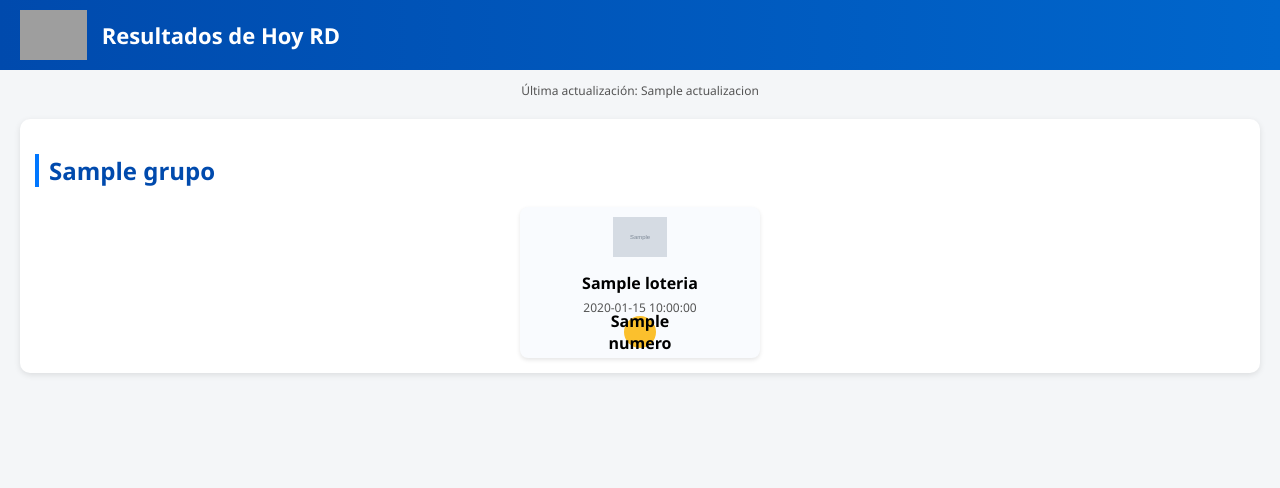
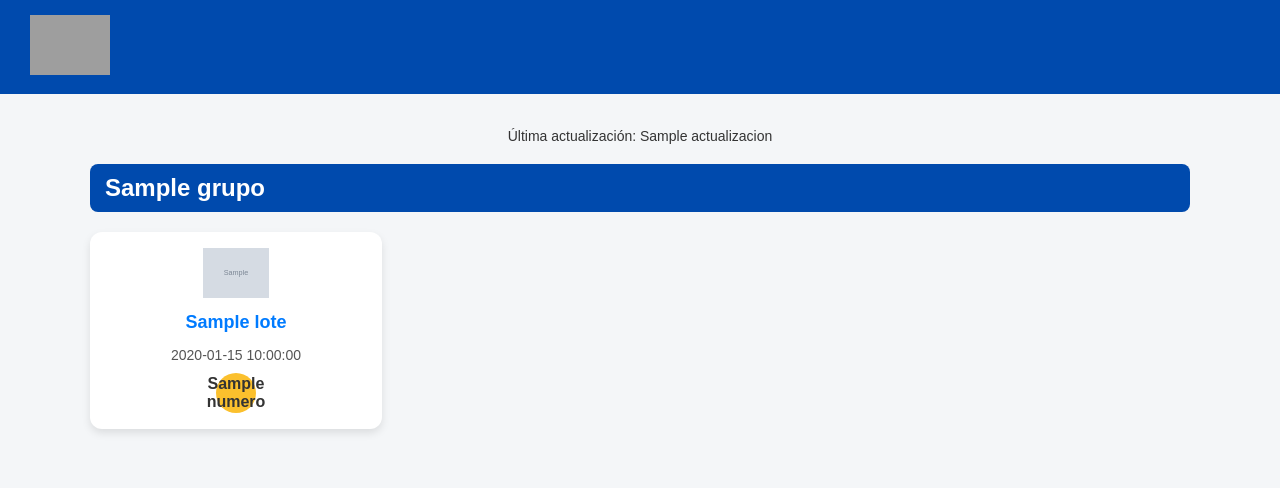
Before and after one commit to LaBalbaChuky/loterias-flask, a Flask app: template templates/resultados.html in a window 1280 px wide. Shown: the top 488 px of the page. Run offline with Flask 3, Linux system fonts and the light colour scheme; the template is opened without the code that fills it: most values are stand-ins (such as "Sample title", 1, 10 or a date in 2020); grey boxes marked "Sample" are stand-in pictures; grey boxes are pictures that could not be loaded.

Commit message:
Update resultados.html

```diff
--- a/templates/resultados.html
+++ b/templates/resultados.html
@@ -1,43 +1,56 @@
 <!DOCTYPE html>
 <html lang="es">
 <head>
-    <meta charset="UTF-8">
-    <title>Resultados de Hoy RD</title>
-    <style>
-        body { font-family: 'Segoe UI', sans-serif; background: #f4f6f8; margin: 0; padding: 0; }
-        header { background: linear-gradient(to right, #004aad, #0066cc); padding: 10px 20px; display: flex; align-items: center; gap: 15px; color: white; }
-        header img { height: 50px; width: auto; }
-        .titulo { font-size: 22px; font-weight: bold; }
+  <meta charset="UTF-8" />
+  <meta name="viewport" content="width=device-width, initial-scale=1.0"/>
+  <title>Resultados de Lotería</title>
+  <style>
+    body { font-family: Arial, sans-serif; background: #f4f6f8; margin: 0; padding: 0; color: #333; }
+    header { background: #004aad; padding: 15px; text-align: left; padding-left: 30px; }
+    header img { height: 60px; }
 
-        .grupo-loteria { margin: 20px; padding: 15px; background: white; border-radius: 10px; box-shadow: 0 2px 6px rgba(0,0,0,0.1); }
-        .titulo-grupo { border-left: 4px solid #0077ff; padding-left: 10px; color: #004aad; }
-        .contenedor-loterias { display: flex; flex-wrap: wrap; gap: 15px; justify-content: center; }
-        .tarjeta { background: #f9fbfe; border-radius: 8px; padding: 10px; width: 220px; text-align: center; box-shadow: 0 2px 4px rgba(0,0,0,0.1); }
-        .tarjeta img { height: 40px; margin-bottom: 5px; }
-        .tarjeta h3 { font-size: 16px; margin: 5px 0; }
-        .fecha { font-size: 12px; color: #555; }
-        .numeros { display: flex; flex-wrap: wrap; gap: 5px; justify-content: center; }
-        .bola { background: #fbc02d; border-radius: 50%; width: 32px; height: 32px; display: flex; align-items: center; justify-content: center; font-weight: bold; }
-    </style>
+    .contenedor { padding: 20px; max-width: 1100px; margin: auto; }
+    .grupo-loteria { margin-bottom: 40px; }
+    .grupo-loteria h2 { background: #004aad; color: white; padding: 10px 15px; border-radius: 8px; }
+    .contenedor-loterias { display: flex; flex-wrap: wrap; gap: 20px; }
+
+    .tarjeta {
+      background: white; border-radius: 12px; width: 260px;
+      box-shadow: 0 4px 8px rgba(0,0,0,0.1);
+      padding: 16px; text-align: center;
+    }
+
+    .tarjeta img { height: 50px; object-fit: contain; margin-bottom: 10px; }
+    .tarjeta h3 { font-size: 18px; color: #007bff; margin: 0; }
+    .tarjeta .fecha { font-size: 14px; color: #555; margin-bottom: 10px; }
+    .numeros { display: flex; justify-content: center; gap: 8px; flex-wrap: wrap; }
+    .bola {
+      background: #fbc02d; border-radius: 50%;
+      width: 40px; height: 40px; display: flex;
+      align-items: center; justify-content: center;
+      font-weight: bold;
+    }
+  </style>
 </head>
 <body>
+
 <header>
-    <img src="/static/img/logo.png" alt="Resultados de Hoy RD">
-    <div class="titulo">Resultados de Hoy RD</div>
+  <a href="/">
+    <img src="https://cdn-lottery.kiskoo.com/63e850adcd8910c986e861e8fbab7d34.png" alt="Logo">
+  </a>
 </header>
 
-<p style="text-align:center; font-size:12px; color:#555;">Última actualización: {{ actualizacion }}</p>
-
-{% for grupo, loterias in grupos.items() %}
-  {% if loterias %}
+<div class="contenedor">
+  <p style="text-align: center; font-size: 14px;">Última actualización: {{ actualizacion }}</p>
+  {% for grupo, lotes in grupos.items() if lotes %}
   <div class="grupo-loteria">
-    <h2 class="titulo-grupo">{{ grupo }}</h2>
+    <h2>{{ grupo }}</h2>
     <div class="contenedor-loterias">
-      {% for l in loterias %}
+      {% for l in lotes %}
       <div class="tarjeta">
         <img src="{{ l.imagen }}" alt="{{ l.nombre }}">
         <h3>{{ l.nombre }}</h3>
-        <div class="fecha">{{ l.fecha }}</div>
+        <p class="fecha">{{ l.fecha }}</p>
         <div class="numeros">
           {% for n in l.numeros %}
           <div class="bola">{{ n }}</div>
@@ -47,8 +60,8 @@
       {% endfor %}
     </div>
   </div>
-  {% endif %}
-{% endfor %}
+  {% endfor %}
+</div>
 
 </body>
 </html>
```
